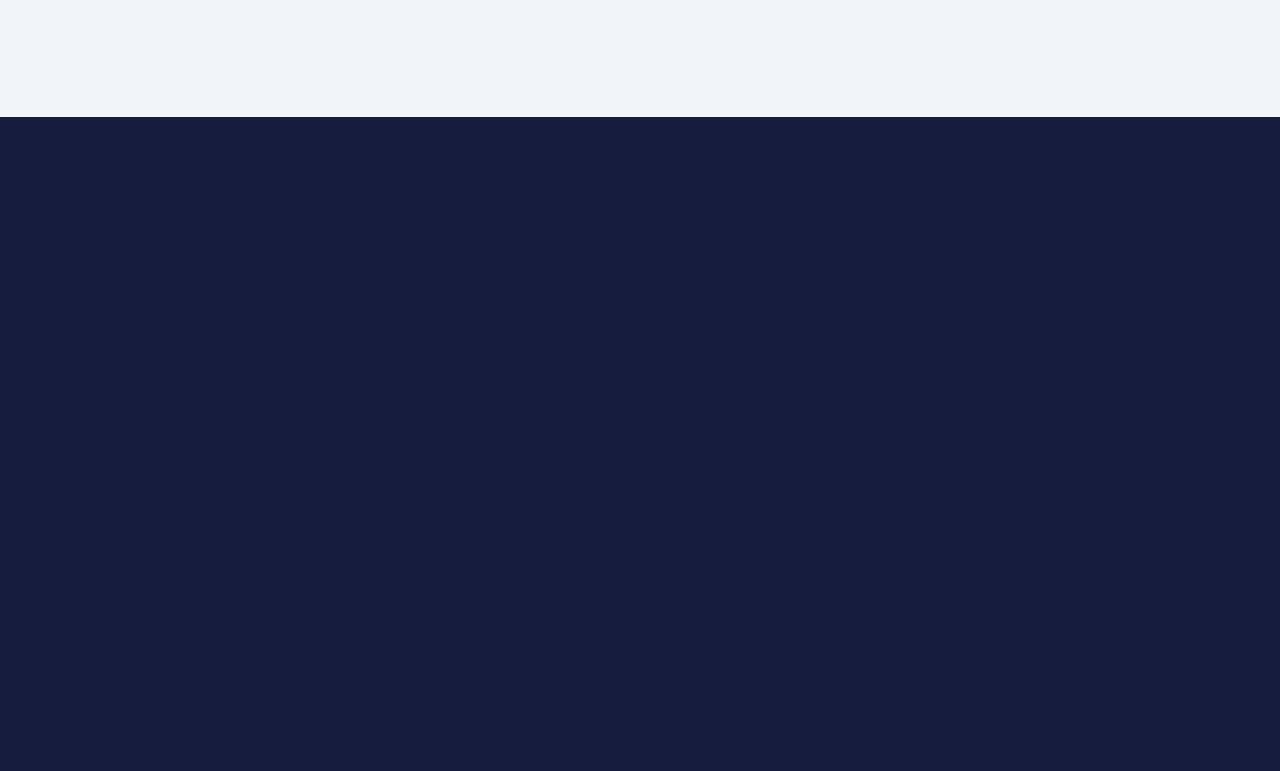
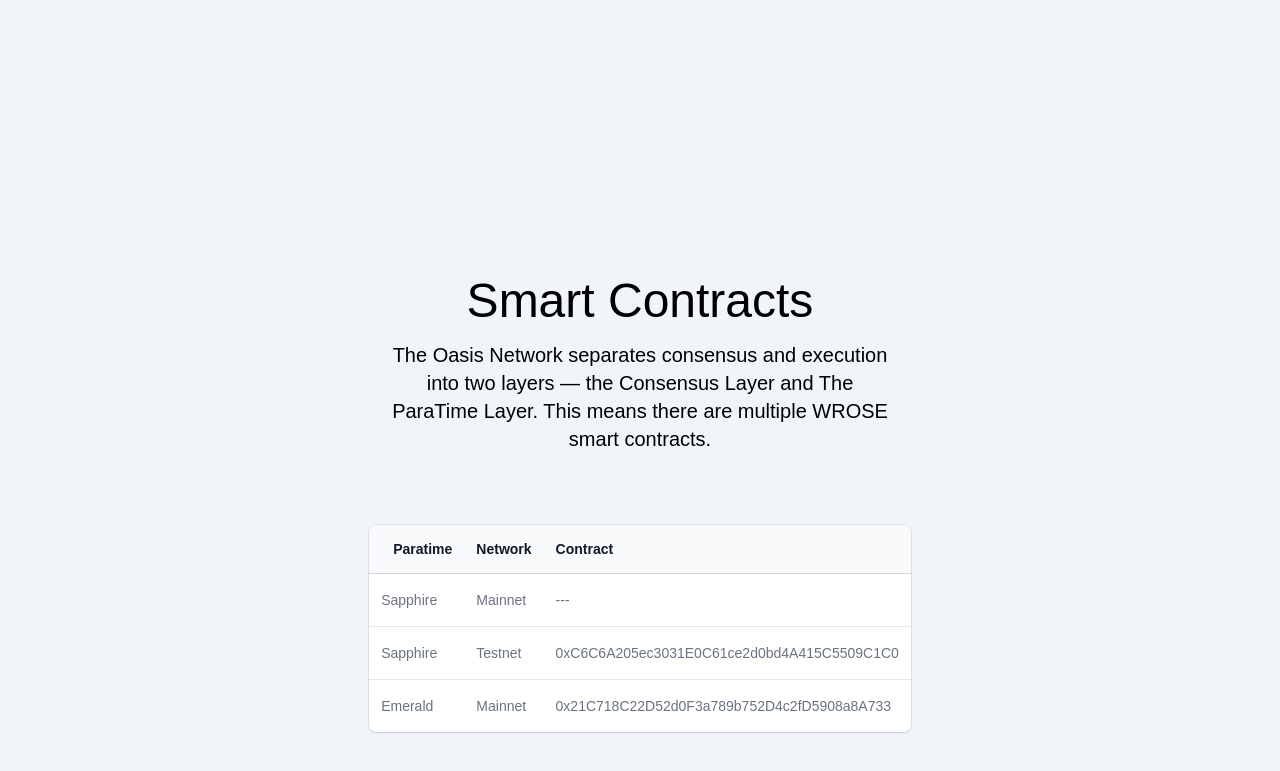
Before and after one commit to leon-do/wrose-dapp, a Next.js app: page / in a window 1280 px wide. Shown: the part 4285-5056 px from the top of the page. Before the commit the page ends 4562 px from the top, so only its background shows below. Built offline with nearby package versions, Linux system fonts and the light colour scheme; a web font is replaced by a local one.

Commit message:
smart contracts

```diff
--- a/components/IndexNavbar.js
+++ /dev/null
@@ -1,93 +0,0 @@
-import React from "react";
-import Link from "next/link";
-
-export default function IndexNavbar() {
-  const [navbarOpen, setNavbarOpen] = React.useState(false);
-  return (
-    <>
-      <nav className="top-0 fixed z-50 w-full flex flex-wrap items-center justify-between px-2 py-3 navbar-expand-lg bg-white shadow">
-        <div className="container px-4 mx-auto flex flex-wrap items-center justify-between">
-          <div className="w-full relative flex justify-between lg:w-auto lg:static lg:block lg:justify-start">
-            <Link href="/">
-              <a
-                className="text-blueGray-700 text-sm font-bold leading-relaxed inline-block mr-4 py-2 whitespace-nowrap uppercase"
-                href="#pablo"
-              >
-                Notus NextJS
-              </a>
-            </Link>
-            <button
-              className="cursor-pointer text-xl leading-none px-3 py-1 border border-solid border-transparent rounded bg-transparent block lg:hidden outline-none focus:outline-none"
-              type="button"
-              onClick={() => setNavbarOpen(!navbarOpen)}
-            >
-              <i className="fas fa-bars"></i>
-            </button>
-          </div>
-          <div
-            className={
-              "lg:flex flex-grow items-center bg-white lg:bg-opacity-0 lg:shadow-none" +
-              (navbarOpen ? " block" : " hidden")
-            }
-            id="example-navbar-warning"
-          >
-            <ul className="flex flex-col lg:flex-row list-none mr-auto">
-              <li className="flex items-center">
-                <a
-                  className="hover:text-blueGray-500 text-blueGray-700 px-3 py-4 lg:py-2 flex items-center text-xs uppercase font-bold"
-                  href="https://www.creative-tim.com/learning-lab/tailwind/nextjs/overview/notus?ref=nnjs-index-navbar"
-                >
-                  <i className="text-blueGray-400 far fa-file-alt text-lg leading-lg mr-2" />{" "}
-                  Docs
-                </a>
-              </li>
-            </ul>
-            <ul className="flex flex-col lg:flex-row list-none lg:ml-auto">
-              <li className="flex items-center">
-                <a
-                  className="hover:text-blueGray-500 text-blueGray-700 px-3 py-4 lg:py-2 flex items-center text-xs uppercase font-bold"
-                  href="https://www.facebook.com/sharer/sharer.php?u=https%3A%2F%2Fdemos.creative-tim.com%2Fnotus-nextjs%2F"
-                  target="_blank"
-                >
-                  <i className="text-blueGray-400 fab fa-facebook text-lg leading-lg " />
-                  <span className="lg:hidden inline-block ml-2">Share</span>
-                </a>
-              </li>
-
-              <li className="flex items-center">
-                <a
-                  className="hover:text-blueGray-500 text-blueGray-700 px-3 py-4 lg:py-2 flex items-center text-xs uppercase font-bold"
-                  href="https://twitter.com/intent/tweet?url=https%3A%2F%2Fdemos.creative-tim.com%2Fnotus-nextjs%2F&text=Start%20your%20development%20with%20a%20Free%20Tailwind%20CSS%20and%20NextJS%20UI%20Kit%20and%20Admin.%20Let%20Notus%20NextJS%20amaze%20you%20with%20its%20cool%20features%20and%20build%20tools%20and%20get%20your%20project%20to%20a%20whole%20new%20level."
-                  target="_blank"
-                >
-                  <i className="text-blueGray-400 fab fa-twitter text-lg leading-lg " />
-                  <span className="lg:hidden inline-block ml-2">Tweet</span>
-                </a>
-              </li>
-
-              <li className="flex items-center">
-                <a
-                  className="hover:text-blueGray-500 text-blueGray-700 px-3 py-4 lg:py-2 flex items-center text-xs uppercase font-bold"
-                  href="https://github.com/creativetimofficial/notus-nextjs?ref=nnjs-index-navbar"
-                  target="_blank"
-                >
-                  <i className="text-blueGray-400 fab fa-github text-lg leading-lg " />
-                  <span className="lg:hidden inline-block ml-2">Star</span>
-                </a>
-              </li>
-
-              <li className="flex items-center">
-                <button
-                  className="bg-blueGray-700 text-white active:bg-blueGray-600 text-xs font-bold uppercase px-4 py-2 rounded shadow hover:shadow-lg outline-none focus:outline-none lg:mr-1 lg:mb-0 ml-3 mb-3 ease-linear transition-all duration-150"
-                  type="button"
-                >
-                  <i className="fas fa-arrow-alt-circle-down"></i> Download
-                </button>
-              </li>
-            </ul>
-          </div>
-        </div>
-      </nav>
-    </>
-  );
-}
--- a/components/NavIndex.js
+++ b/components/NavIndex.js
@@ -11,10 +11,10 @@
                 <img className="h-8 w-auto lg:block" src="/images/oasis.svg" alt="WROSE" />
               </div>
               <div className="ml-6 flex space-x-8">
-                <Link href="/docs">
+                <Link href="#">
                   <a className="inline-flex items-center border-b-2 hover:border-b-sky-500 px-1 pt-1 text-base font-medium">Docs</a>
                 </Link>
-                <Link href="/github">
+                <Link href="https://github.com/orgs/wrose-sapphire/repositories">
                   <a className="inline-flex items-center border-b-2 hover:border-b-sky-500 px-1 pt-1 text-base font-medium">Github</a>
                 </Link>
               </div>
--- a/pages/index.js
+++ b/pages/index.js
@@ -74,6 +74,66 @@
           </div>
         </div>
       </section>
+
+      {/* Smart Contracts */}
+      <section className="w-full mt-40 mb-10">
+        <div className="text-center text-5xl">Smart Contracts</div>
+        <div className="flex flex-col items-center pt-4">
+          <div className="text-center text-xl max-w-lg">The Oasis Network separates consensus and execution into two layers — the Consensus Layer and The ParaTime Layer. This means there are multiple WROSE smart contracts.</div>
+        </div>
+      </section>
+
+      {/* table */}
+      <section className="md:flex flex-col items-center">
+        <div class="px-4 sm:px-6 lg:px-8 pb-40">
+          <div class="mt-8 flex flex-col">
+            <div class="-my-2 -mx-4 overflow-x-auto sm:-mx-6 lg:-mx-8">
+              <div class="inline-block min-w-full py-2 align-middle md:px-6 lg:px-8">
+                <div class="overflow-hidden shadow ring-1 ring-black ring-opacity-5 md:rounded-lg">
+                  <table class="min-w-full divide-y divide-gray-300">
+                    <thead class="bg-gray-50">
+                      <tr>
+                        <th scope="col" class="py-3.5 pl-4 pr-3 text-left text-sm font-semibold text-gray-900 sm:pl-6">
+                          Paratime
+                        </th>
+                        <th scope="col" class="px-3 py-3.5 text-left text-sm font-semibold text-gray-900">
+                          Network
+                        </th>
+                        <th scope="col" class="px-3 py-3.5 text-left text-sm font-semibold text-gray-900">
+                          Contract
+                        </th>
+                      </tr>
+                    </thead>
+                    <tbody class="divide-y divide-gray-200 bg-white">
+                      <tr>
+                        <td class="whitespace-nowrap px-3 py-4 text-sm text-gray-500">Sapphire</td>
+                        <td class="whitespace-nowrap px-3 py-4 text-sm text-gray-500">Mainnet</td>
+                        <td class="whitespace-nowrap px-3 py-4 text-sm text-gray-500">
+                          <a href="#">---</a>
+                        </td>
+                      </tr>
+                      <tr>
+                        <td class="whitespace-nowrap px-3 py-4 text-sm text-gray-500">Sapphire</td>
+                        <td class="whitespace-nowrap px-3 py-4 text-sm text-gray-500">Testnet</td>
+                        <td class="whitespace-nowrap px-3 py-4 text-sm text-gray-500">
+                          <a href="https://testnet.explorer.sapphire.oasis.dev/address/0xC6C6A205ec3031E0C61ce2d0bd4A415C5509C1C0/transactions">0xC6C6A205ec3031E0C61ce2d0bd4A415C5509C1C0</a>
+                        </td>
+                      </tr>
+                      <tr>
+                        <td class="whitespace-nowrap px-3 py-4 text-sm text-gray-500">Emerald</td>
+                        <td class="whitespace-nowrap px-3 py-4 text-sm text-gray-500">Mainnet</td>
+                        <td class="whitespace-nowrap px-3 py-4 text-sm text-gray-500">
+                          <a href="https://explorer.emerald.oasis.dev/address/0x21C718C22D52d0F3a789b752D4c2fD5908a8A733/transactions">0x21C718C22D52d0F3a789b752D4c2fD5908a8A733</a>
+                        </td>
+                      </tr>
+                    </tbody>
+                  </table>
+                </div>
+              </div>
+            </div>
+          </div>
+        </div>
+      </section>
     </div>
   );
 }
```
